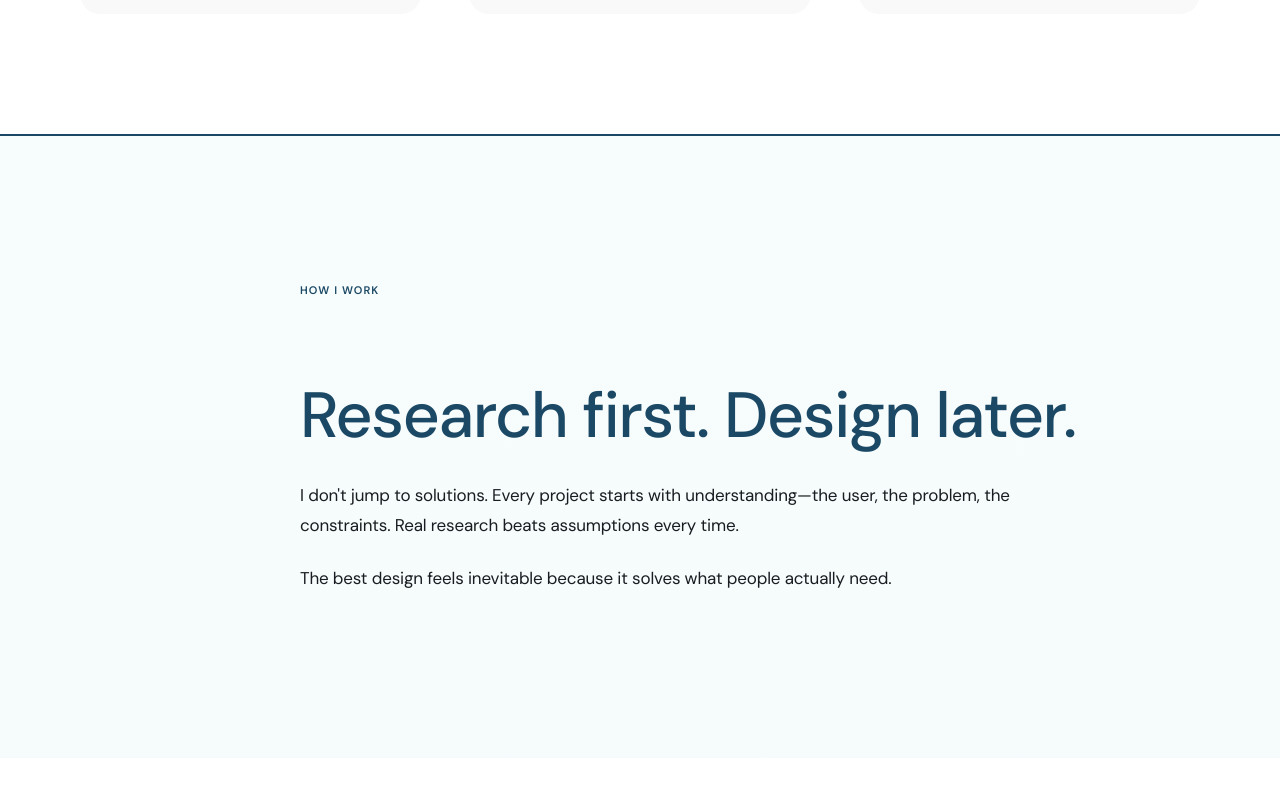
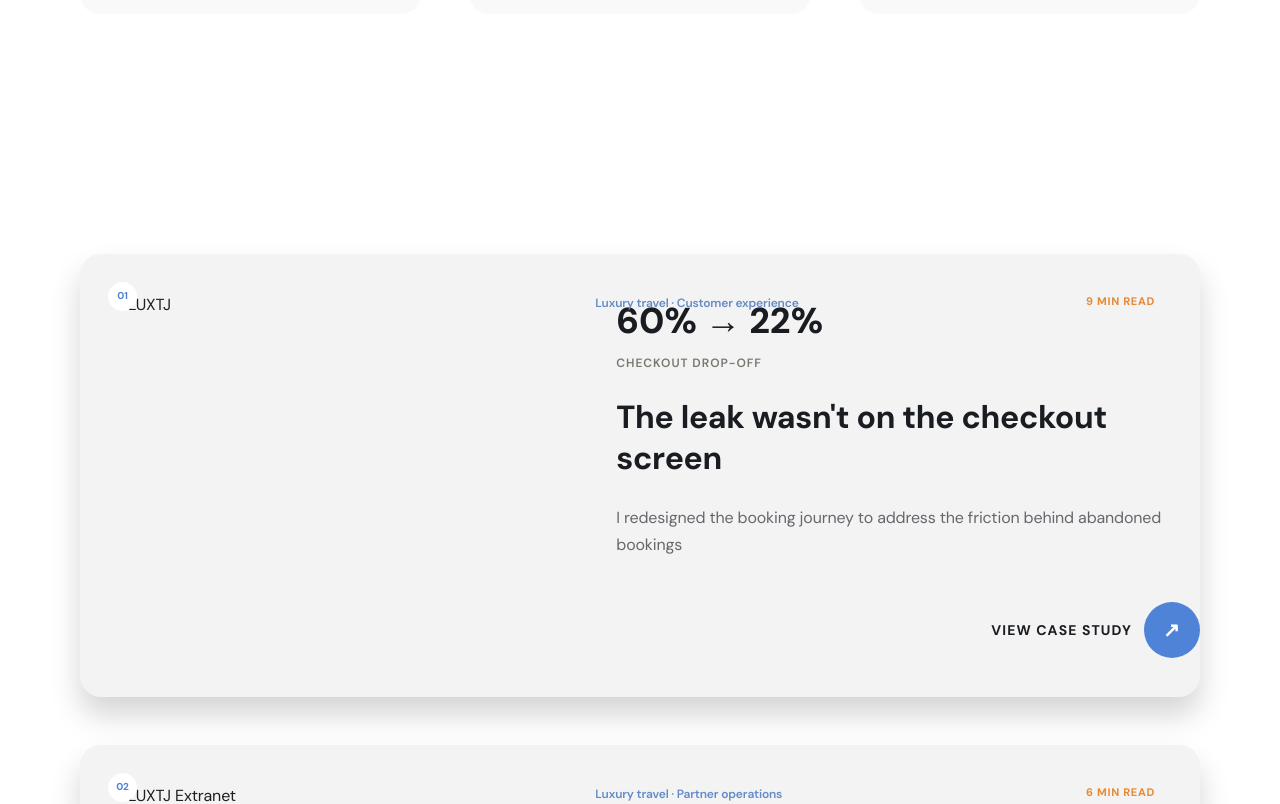
Before and after one commit to Akshayux/akshay-portfolio, a Next.js app: page / in a window 1280 px wide. Shown: the part 2380-3184 px from the top of the page. Built offline with nearby package versions, Linux system fonts and the light colour scheme.

Commit message:
Remove approach/how I work section from homepage

```diff
--- a/app/page.tsx
+++ b/app/page.tsx
@@ -70,18 +70,6 @@ export default function Home(){return <PageFrame>
       <div className="service-card">
         <h3>Design Systems</h3>
         <p>Scalable design frameworks. Consistency, clarity, and speed across your entire product.</p>
-      </div>
-    </div>
-  </section>
-
-{/* Approach */}
-  <section className="approach-section approach-1">
-    <div className="approach-content shell reveal">
-      <div className="approach-label">How I work</div>
-      <div>
-        <h2>Research first. Design later.</h2>
-        <p>I don't jump to solutions. Every project starts with understanding—the user, the problem, the constraints. Real research beats assumptions every time.</p>
-        <p className="approach-highlight-text">The best design feels inevitable because it solves what people actually need.</p>
       </div>
     </div>
   </section>
```
